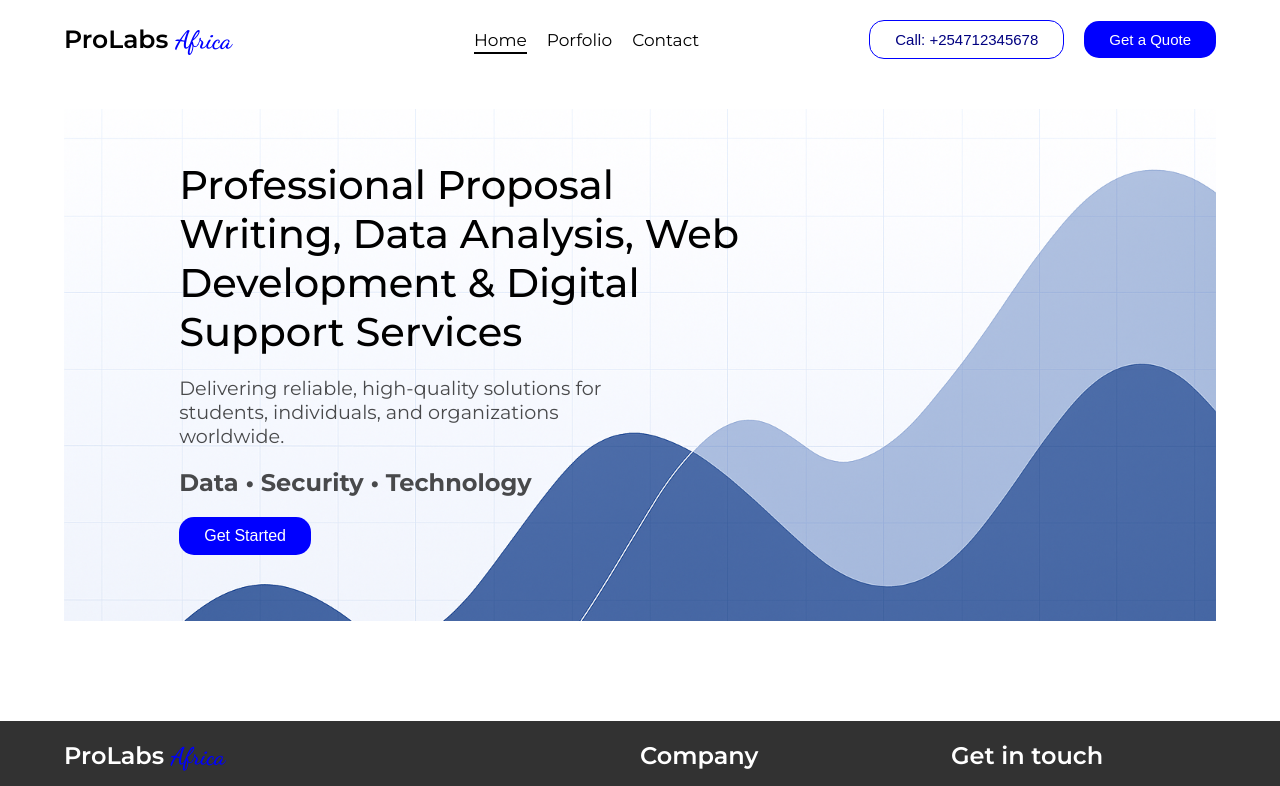
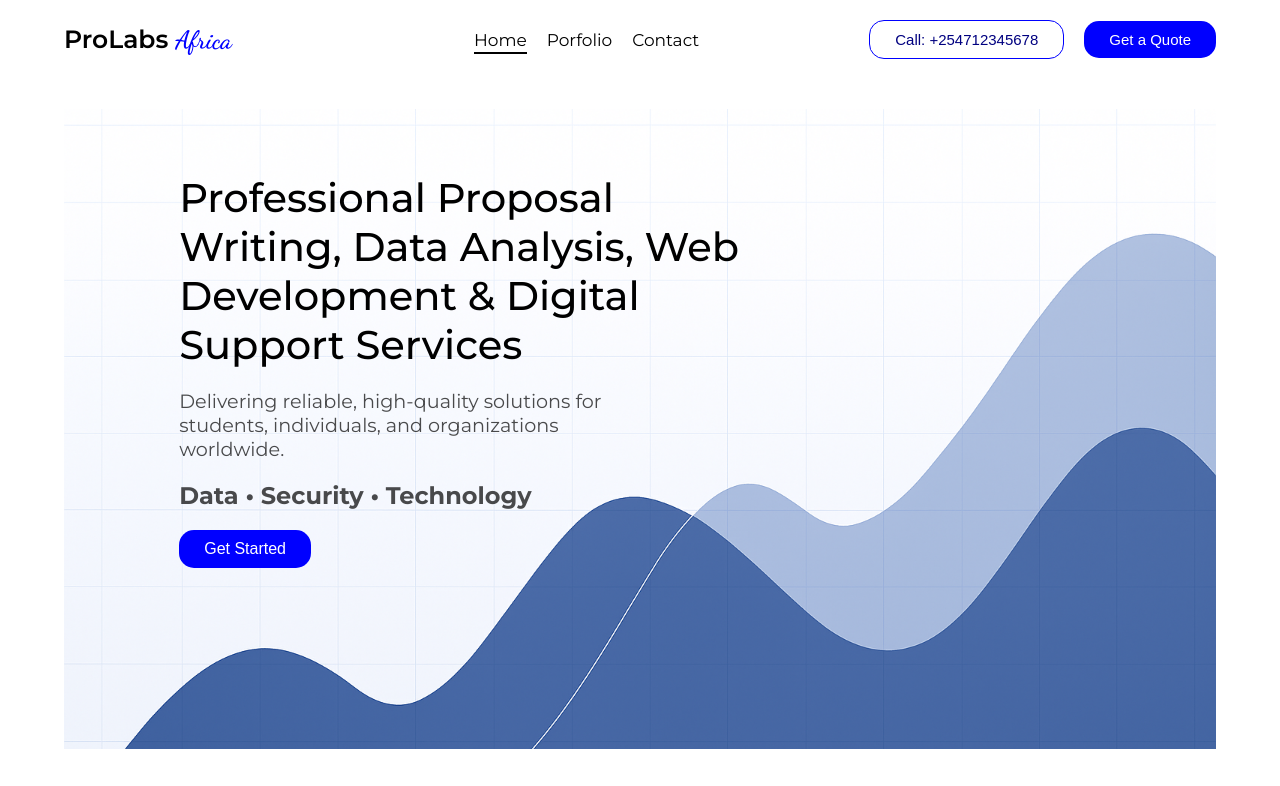
Before and after one commit to kazungu-p/Prolabs-africa, a React (Vite) app: page / in a window 1280 px wide. Shown: the top 786 px of the page. Built offline with nearby package versions, Linux system fonts and the light colour scheme.

Commit message:
changed units from vw to vh

```diff
--- a/src/assets/styles/hero.css
+++ b/src/assets/styles/hero.css
@@ -2,7 +2,7 @@
     background:url(/images/landing.png) no-repeat;
     background-size: cover;
     background-position: center;
-    height: 40vw;
+    height: 80vh;
     position: relative;
     margin-top: 30px;
 }
```
